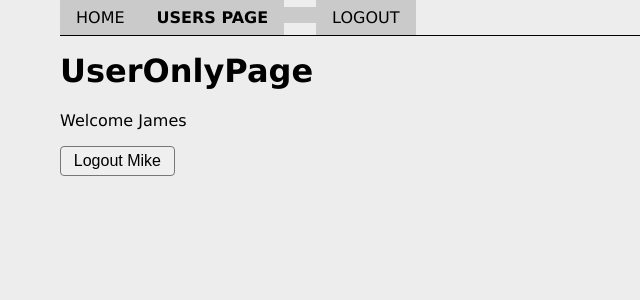
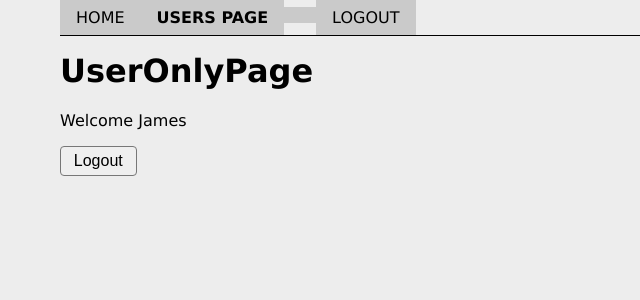
Before and after one commit to MariusCodeAcademy/feu2-12_r_context_api_useReducer, a React (Vite) app: page /user-page in a window 1280 px wide. Shown: the top 300 px of the page, without its empty margins (0-640 px from the left). Built offline with nearby package versions, Linux system fonts and the light colour scheme.

Commit message:
header use context

```diff
--- a/src/App.jsx
+++ b/src/App.jsx
@@ -34,10 +34,9 @@ function App() {
   };
 
   const contextValue = {
-    name: 'Mike',
-    sayHi: () => {
-      console.log('hi from mike');
-    },
+    userEmail: userEmail,
+    isUserLoggedIn: isUserLoggedIn,
+    logout: handleLogout,
   };
 
   return (
--- a/src/components/Header.jsx
+++ b/src/components/Header.jsx
@@ -1,7 +1,15 @@
+import { useContext } from 'react';
 import { Link, NavLink } from 'react-router-dom';
+import AuthContext from './../store/AuthContext';
 
 function Header(props) {
+  // gauti context
+  const ctx = useContext(AuthContext);
+  console.log('ctx ===', ctx);
+  // 1 nustatyti isUserLoggedIn reiksme is ctx
   const isUserLoggedIn = true;
+
+  // 2 nustatyti userEmail reiksme is ctx
   const userEmail = '';
 
   return (
--- a/src/components/LogoutAction.jsx
+++ b/src/components/LogoutAction.jsx
@@ -9,9 +9,9 @@ function LogoutAction(props) {
 
   const logoutTrigger = () => {
     // trigger
-    ctx.sayHi();
+    ctx.logout();
   };
 
-  return <button onClick={logoutTrigger}>Logout {ctx.name}</button>;
+  return <button onClick={logoutTrigger}>Logout </button>;
 }
 export default LogoutAction;
--- a/src/store/AuthContext.js
+++ b/src/store/AuthContext.js
@@ -4,6 +4,7 @@ const AuthContext = createContext({
   login() {},
   logout() {},
   userEmail: '',
+  isUserLoggedIn: false,
 });
 
 AuthContext.displayName = 'AuthContext';
```
